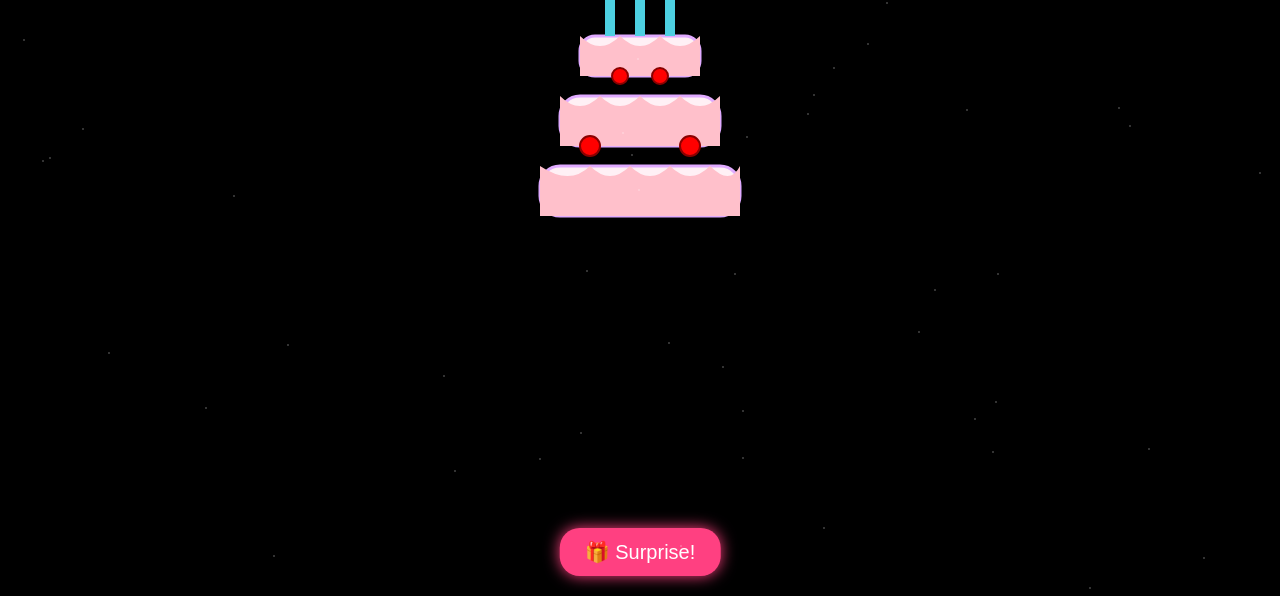
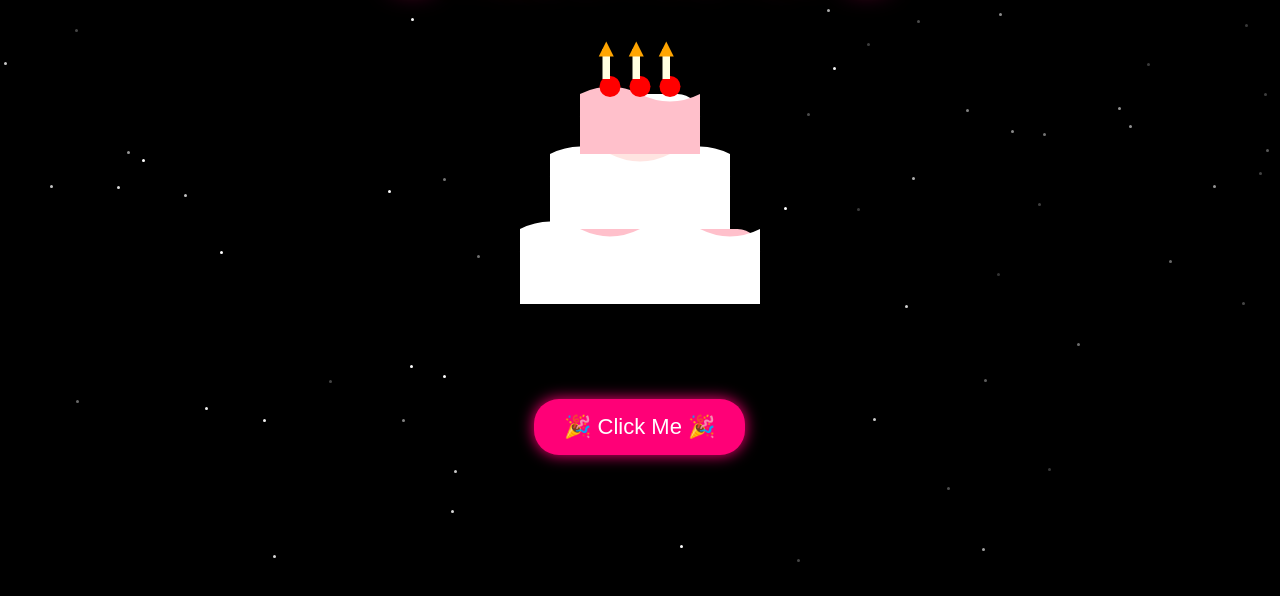
Before and after one commit to Veyzaputri/PepetBirthday, a plain HTML site: page pepetBirthday.html in a window 1280 px wide. Shown: the part 204-800 px from the top of the page. Drawn offline with Linux system fonts and the light colour scheme.

Commit message:
Update pepetBirthday.html

```diff
--- a/pepetBirthday.html
+++ b/pepetBirthday.html
@@ -1,208 +1,210 @@
 <!DOCTYPE html>
-<html lang="id">
+<html lang="en">
 <head>
 <meta charset="UTF-8">
-  <title>Happy Birthday Pepet 🎂</title>
+<title>🎂 Happy Birthday Pepet 🎉</title>
 <style>
  body {
   margin: 0;
-      padding: 0;
-      background: black;
+  background: #000;
   overflow: hidden;
   font-family: 'Comic Sans MS', cursive;
-      text-align: center;
+  display: flex;
+  flex-direction: column;
+  align-items: center;
+  justify-content: center;
+  height: 100vh;
 }
 
-    /* Bintang latar */
+
+
+  /* Bintang */
+  .stars {
+    position: fixed;
+    width: 100%;
+    height: 100%;
+    pointer-events: none;
+    z-index: 0;
+  }
   .star {
     position: absolute;
-      width: 2px;
-      height: 2px;
+    width: 3px;
+    height: 3px;
     background: white;
-      animation: twinkle 2s infinite;
+    border-radius: 50%;
+    animation: twinkle 2s infinite alternate;
   }
   @keyframes twinkle {
-      50% { opacity: 0.2; }
+    from { opacity: 0.2; }
+    to { opacity: 1; }
   }
 
-    /* Pesan ulang tahun */
-    #message {
-      position: absolute;
-      top: 10%;
-      left: 50%;
-      transform: translateX(-50%) scale(0);
-      color: #ff4081;
-      font-size: 3em;
-      font-weight: bold;
-      text-shadow: 0 0 20px #fff, 0 0 40px #ff4081;
-      opacity: 0;
-      transition: all 0.6s ease-out;
-    }
-    #message.show {
-      transform: translateX(-50%) scale(1.5);
-      opacity: 1;
+  /* Container utama */
+.container {
+  text-align: center;
+  z-index: 1;
 }
 
-    /* SVG kue */
-    svg {
-      margin-top: 120px;
-    }
-    .icing {
-      fill: pink;
-    }
-    .cake {
-      fill: #fff0f5;
-      stroke: #e0aaff;
-      stroke-width: 3;
-    }
-    .strawberry {
-      fill: red;
-      stroke: darkred;
-      stroke-width: 2;
-    }
-    .leaf {
-      fill: green;
+  /* Pesan */
+  .title {
+    color: #ff0077;
+    font-size: 40px;
+    font-weight: bold;
+    text-shadow: 0 0 15px #fff, 0 0 30px #ff0077;
+    margin-bottom: 20px;
   }
 
-    /* Lilin */
-    .candle {
-      fill: #4dd0e1;
-    }
-    .flame {
-      fill: orange;
-      animation: flicker 0.3s infinite;
-    }
-    @keyframes flicker {
-      0%, 100% { transform: scaleY(1); opacity: 1; }
-      50% { transform: scaleY(0.8); opacity: 0.6; }
+  /* Cake SVG */
+  svg {
+    width: 300px;
+    display: block;
+    margin: 0 auto;
   }
 
-    /* Tombol surprise */
-    button {
-      position: absolute;
-      bottom: 20px;
-      left: 50%;
-      transform: translateX(-50%);
-      padding: 12px 25px;
-      font-size: 20px;
+  /* Tombol */
+  .btn {
+    margin-top: 20px;
+    background: #ff0077;
+    color: white;
+    padding: 15px 30px;
     border: none;
-      border-radius: 20px;
-      background: #ff4081;
-      color: white;
+    font-size: 22px;
+    border-radius: 25px;
     cursor: pointer;
-      box-shadow: 0 0 15px #ff4081;
+    box-shadow: 0 0 15px #ff0077;
+    animation: pulse 1s infinite;
   }
-    button:hover {
-      background: #e91e63;
+  @keyframes pulse {
+    0% { transform: scale(1); }
+    50% { transform: scale(1.1); }
+    100% { transform: scale(1); }
   }
 
-    /* Konfeti */
+  /* Confetti */
   .confetti {
-      position: absolute;
+    position: fixed;
     width: 10px;
     height: 10px;
-      background: red;
-      opacity: 0.8;
-      animation: fall linear forwards;
+    top: -10px;
+    animation: fall 5s linear forwards;
   }
   @keyframes fall {
-      from { transform: translateY(-100vh) rotate(0deg); }
-      to { transform: translateY(100vh) rotate(360deg); }
+    to { transform: translateY(110vh) rotate(360deg); opacity: 0; }
   }
 
   /* Balon */
   .balloon {
-      position: absolute;
+    position: fixed;
     width: 40px;
-      height: 50px;
-      border-radius: 50% 50% 50% 50%;
-      background: hotpink;
+    height: 60px;
+    border-radius: 50%;
     animation: rise 6s linear forwards;
-    }
-    .balloon::after {
-      content: '';
-      position: absolute;
-      bottom: -20px;
-      left: 50%;
-      width: 2px;
-      height: 20px;
-      background: white;
   }
   @keyframes rise {
     0% { transform: translateY(100vh) translateX(0); }
     50% { transform: translateY(50vh) translateX(30px); }
-      100% { transform: translateY(-20vh) translateX(-30px); }
+    100% { transform: translateY(-120vh) translateX(-30px); }
+  }
+
+  /* Mawar */
+  .petal {
+    position: fixed;
+    width: 15px;
+    height: 15px;
+    background: red;
+    border-radius: 50%;
+    top: -20px;
+    animation: fallPetal 6s linear forwards;
+  }
+  @keyframes fallPetal {
+    to { transform: translateY(110vh) rotate(360deg); opacity: 0; }
   }
 </style>
 </head>
 <body>
 
-  <div id="message">🎉 Happy Birthday Pepet 🎉</div>
+<div class="stars"></div>
 
-  <!-- SVG kue -->
-  <svg width="300" height="350" viewBox="0 0 300 350">
-    <!-- Layer 1 -->
-    <rect x="50" y="250" width="200" height="50" rx="20" class="cake"/>
-    <path d="M50 250 Q80 270 100 250 Q120 270 140 250 Q160 270 180 250 Q200 270 220 250 Q240 270 250 250 L250 300 L50 300 Z" class="icing"/>
+<div class="container">
+  <!-- Teks -->
+  <div class="title">🎂 Happy Birthday Pepet 🎂</div>
 
-    <!-- Layer 2 -->
-    <rect x="70" y="180" width="160" height="50" rx="20" class="cake"/>
-    <path d="M70 180 Q90 200 110 180 Q130 200 150 180 Q170 200 190 180 Q210 200 230 180 L230 230 L70 230 Z" class="icing"/>
-
-    <!-- Layer 3 -->
-    <rect x="90" y="120" width="120" height="40" rx="15" class="cake"/>
-    <path d="M90 120 Q110 140 130 120 Q150 140 170 120 Q190 140 210 120 L210 160 L90 160 Z" class="icing"/>
-
-    <!-- Lilin -->
-    <rect x="115" y="80" width="10" height="40" class="candle"/>
-    <polygon points="120,70 115,90 125,90" class="flame"/>
-    <rect x="145" y="80" width="10" height="40" class="candle"/>
-    <polygon points="150,70 145,90 155,90" class="flame"/>
-    <rect x="175" y="80" width="10" height="40" class="candle"/>
-    <polygon points="180,70 175,90 185,90" class="flame"/>
-
-    <!-- Stroberi -->
-    <circle cx="100" cy="230" r="10" class="strawberry"/>
-    <circle cx="200" cy="230" r="10" class="strawberry"/>
-    <circle cx="130" cy="160" r="8" class="strawberry"/>
-    <circle cx="170" cy="160" r="8" class="strawberry"/>
+  <!-- Kue ulang tahun -->
+  <svg viewBox="0 0 200 250">
+    <!-- Layer bawah -->
+    <rect x="20" y="150" width="160" height="50" fill="pink" rx="15"/>
+    <path d="M20 150 Q40 140 60 150 T100 150 T140 150 T180 150 V200 H20 Z" fill="white"/>
+    <!-- Layer tengah -->
+    <rect x="40" y="100" width="120" height="50" fill="mistyrose" rx="15"/>
+    <path d="M40 100 Q60 90 80 100 T120 100 T160 100 V150 H40 Z" fill="white"/>
+    <!-- Layer atas -->
+    <rect x="60" y="60" width="80" height="40" fill="white" rx="15"/>
+    <path d="M60 60 Q80 50 100 60 T140 60 V100 H60 Z" fill="pink"/>
+    <!-- Stroberi/cherry -->
+    <circle cx="80" cy="55" r="7" fill="red"/>
+    <circle cx="100" cy="55" r="7" fill="red"/>
+    <circle cx="120" cy="55" r="7" fill="red"/>
+    <!-- Lilin + api tetap -->
+    <rect x="75" y="30" width="5" height="20" fill="lightyellow"/>
+    <polygon points="77.5,25 72.5,35 82.5,35" fill="orange"/>
+    <rect x="95" y="30" width="5" height="20" fill="lightyellow"/>
+    <polygon points="97.5,25 92.5,35 102.5,35" fill="orange"/>
+    <rect x="115" y="30" width="5" height="20" fill="lightyellow"/>
+    <polygon points="117.5,25 112.5,35 122.5,35" fill="orange"/>
   </svg>
 
-  <button onclick="launchSurprise()">🎁 Surprise!</button>
+  <!-- Tombol -->
+  <button class="btn" onclick="showSurprise()">🎉 Click Me 🎉</button>
+</div>
+
+<!-- Musik -->
+<audio id="music" src="happy.mp3"></audio>
 
 <script>
-    // Bintang random
-    for(let i=0;i<60;i++){
-      let star=document.createElement("div");
-      star.className="star";
-      star.style.top=Math.random()*100+"vh";
-      star.style.left=Math.random()*100+"vw";
-      document.body.appendChild(star);
+  // Bintang acak
+  const stars = document.querySelector('.stars');
+  for (let i=0; i<80; i++) {
+    const s = document.createElement('div');
+    s.className = 'star';
+    s.style.top = Math.random()*100+'vh';
+    s.style.left = Math.random()*100+'vw';
+    s.style.animationDuration = (1+Math.random()*2)+'s';
+    stars.appendChild(s);
   }
 
-    // Klik kue untuk tampilkan pesan
-    document.querySelector("svg").addEventListener("click",()=>{
-      document.getElementById("message").classList.add("show");
-    });
+  function showSurprise() {
+    // Play musik
+    document.getElementById("music").play();
 
-    // Fungsi surprise: konfeti + balon
-    function launchSurprise(){
-      for(let i=0;i<80;i++){
-        let conf=document.createElement("div");
-        conf.className="confetti";
-        conf.style.left=Math.random()*100+"vw";
-        conf.style.background=`hsl(${Math.random()*360},100%,50%)`;
-        conf.style.animationDuration=(2+Math.random()*3)+"s";
-        document.body.appendChild(conf);
-        setTimeout(()=>conf.remove(),5000);
+    // Confetti
+    for (let i=0; i<80; i++) {
+      const c = document.createElement('div');
+      c.className = 'confetti';
+      c.style.left = Math.random()*100+'vw';
+      c.style.background = ['red','blue','green','yellow','purple'][Math.floor(Math.random()*5)];
+      c.style.animationDuration = (3+Math.random()*2)+'s';
+      document.body.appendChild(c);
+      setTimeout(()=>c.remove(),5000);
     }
-      for(let i=0;i<8;i++){
-        let bal=document.createElement("div");
-        bal.className="balloon";
-        bal.style.left=Math.random()*90+"vw";
-        bal.style.background=`hsl(${Math.random()*360},80%,60%)`;
-        document.body.appendChild(bal);
-        setTimeout(()=>bal.remove(),6000);
+
+    // Balon
+    for (let i=0; i<15; i++) {
+      const b = document.createElement('div');
+      b.className = 'balloon';
+      b.style.left = Math.random()*100+'vw';
+      b.style.background = `radial-gradient(circle at 30% 30%, #fff, ${['red','blue','pink','orange','purple'][Math.floor(Math.random()*5)]})`;
+      document.body.appendChild(b);
+      setTimeout(()=>b.remove(),6000);
+    }
+
+    // Mawar
+    for (let i=0; i<25; i++) {
+      const p = document.createElement('div');
+      p.className = 'petal';
+      p.style.left = Math.random()*100+'vw';
+      p.style.animationDuration = (3+Math.random()*3)+'s';
+      document.body.appendChild(p);
+      setTimeout(()=>p.remove(),6000);
     }
   }
 </script>
```
Lines whose indentation alone changed are shown as unchanged.
